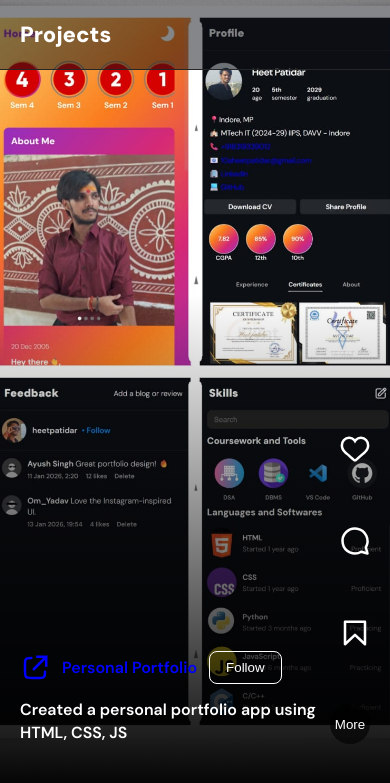
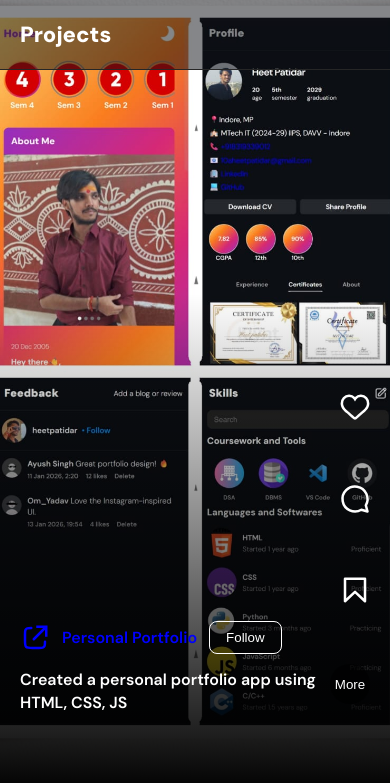
Before and after one commit to heetpats220/Portfolio-app, a plain HTML site: page projects/index.html in a window 390 px wide. Shown: the top 783 px of the page. Drawn offline with Linux system fonts and the light colour scheme; a web font is replaced by a local one.

Commit message:
bottom info fix

```diff
--- a/projects/style.css
+++ b/projects/style.css
@@ -199,7 +199,7 @@ body {
 .bottom-info {
   position: absolute;
 
-  bottom: 50px;
+  bottom: 80px;
   left: 20px;
 
   z-index: 2;
@@ -439,7 +439,7 @@ body{
   position: absolute;
     display: flex;
     flex-direction: column;
-    top: 50%;
+    top: 45%;
     right: 20px;
     justify-content: space-evenly;
     /* align-content: space-evenly; */
@@ -566,6 +566,6 @@ body{
     z-index:4
 }
 .mute-btn{
-  bottom:50px;
+  bottom:90px;
 }
 }
```
